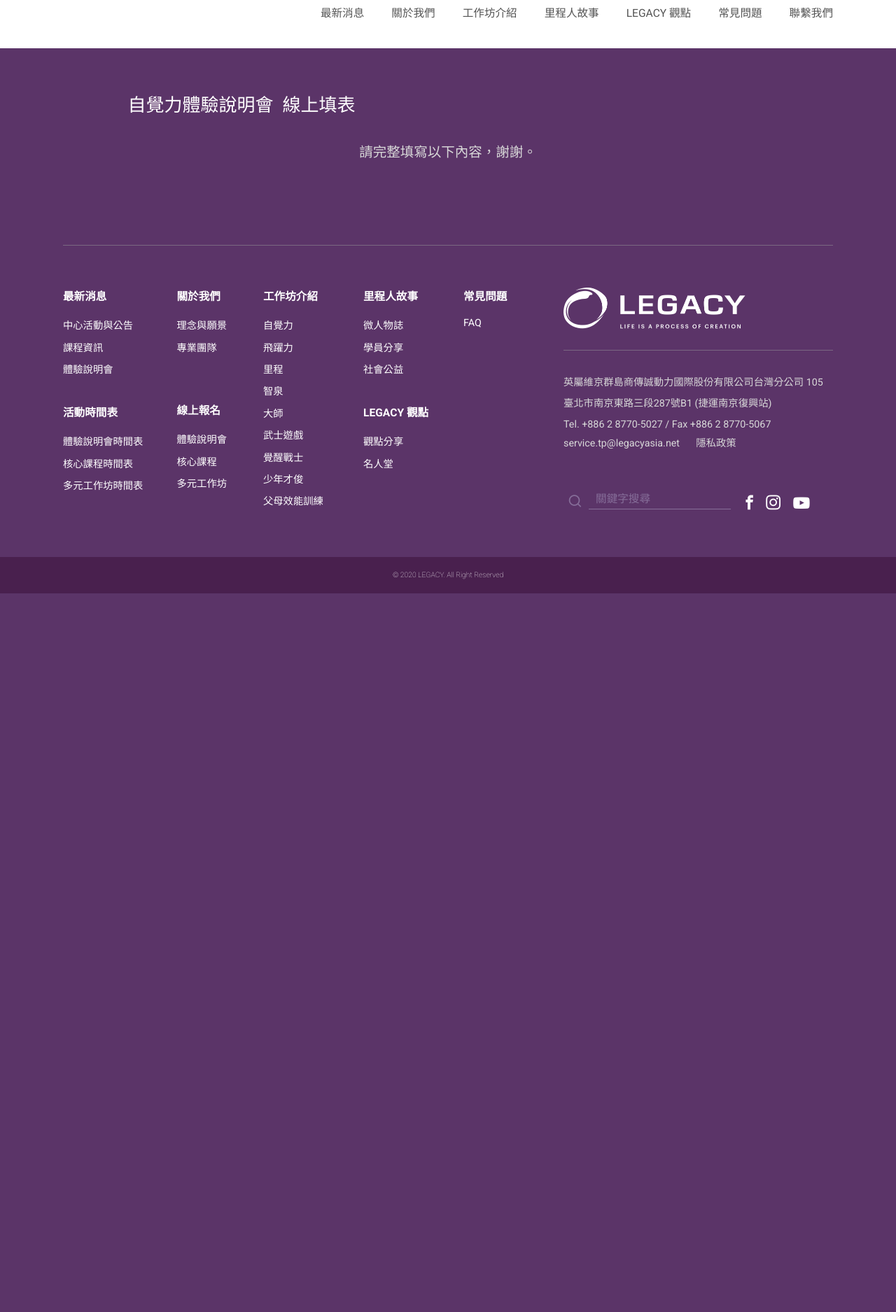
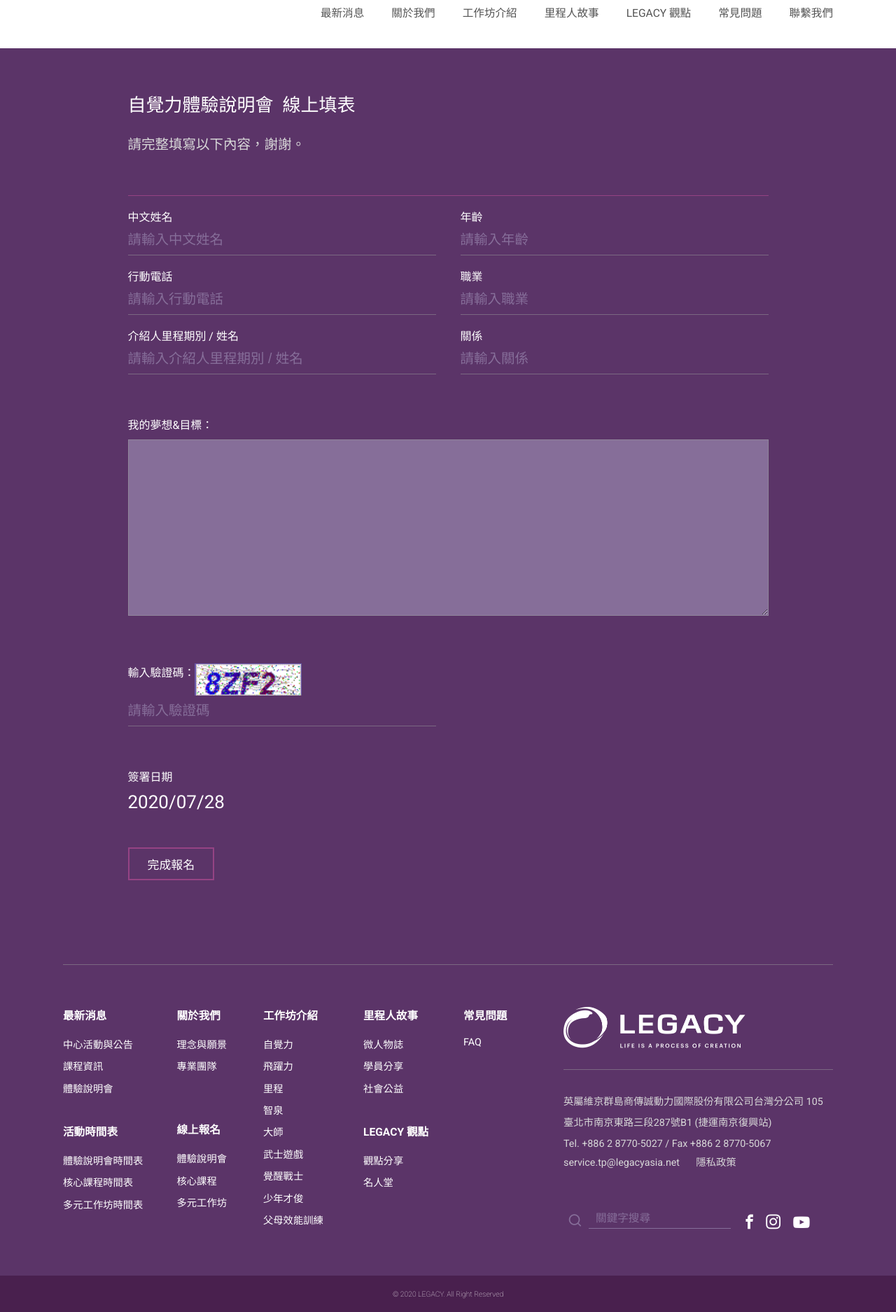
Before and after one commit to SaSaChu/Web_Leg, a PHP site: page /table_v2.html in a window 1280 px wide. Shown: the part 128-2003 px from the top of the page at 70% size. Before the commit the page ends 976 px from the top, so only its background shows below. Run offline with PHP 8.4, Linux system fonts and the light colour scheme; some libraries are stand-ins or nearby versions.

Commit message:
完成填寫報名web

```diff
--- a/css/icon.css
+++ b/css/icon.css
@@ -1,4 +1,4 @@
-@font-face { font-family: "icon"; src: url('../font/icomoon/fonts/icomoon.eot?1604465359') format('embedded-opentype'), url('../font/icomoon/fonts/icomoon.woff?1604465359') format('woff'), url('../font/icomoon/fonts/icomoon.ttf?1604465359') format('truetype'), url('../font/icomoon/fonts/icomoon.svg?1604465359') format('svg'); }
+@font-face { font-family: "icon"; src: url('../font/icomoon/fonts/icomoon.eot?1604220792') format('embedded-opentype'), url('../font/icomoon/fonts/icomoon.woff?1604220792') format('woff'), url('../font/icomoon/fonts/icomoon.ttf?1604220792') format('truetype'), url('../font/icomoon/fonts/icomoon.svg?1604220792') format('svg'); }
 *[class^="icon-"]:before, *[class*=" icon-"]:before { font-family: "icon"; speak: none; font-style: normal; font-weight: normal; font-variant: normal; }
 
 .icon-triangle-up:before { content: "\e901"; }
--- a/css/link.css
+++ b/css/link.css
@@ -170,7 +170,11 @@
 .table_text14_m { display: none; }
 @media screen and (max-width: 449px) and (min-width: 0) { .table_text14_m { display: inline-block; width: 100%; font-size: 1rem; color: white; line-height: 20px; } }
 
-.table_se { display: inline-block; width: 100%; padding-top: 35px; font-size: 1.5rem; color: #d8d8d8; }
+.table_se { display: inline-block; width: 100%; max-width: 915px; padding-top: 24px; font-size: 1.5rem; color: #d8d8d8; text-align: left; }
+
+.t_in_name { display: inline-block; font-size: 1.23rem; color: white; font-weight: 400; text-align: left; float: left; }
+
+.t_in_day { display: inline-block; width: 100%; color: white; font-size: 2rem; padding: 10px 0; text-align: left; }
 
 a { display: inline-block; cursor: pointer; text-decoration: none; outline: 0; }
 
--- a/css/public.css
+++ b/css/public.css
@@ -171,7 +171,11 @@
 .table_text14_m { display: none; }
 @media screen and (max-width: 449px) and (min-width: 0) { .table_text14_m { display: inline-block; width: 100%; font-size: 1rem; color: white; line-height: 20px; } }
 
-.table_se { display: inline-block; width: 100%; padding-top: 35px; font-size: 1.5rem; color: #d8d8d8; }
+.table_se { display: inline-block; width: 100%; max-width: 915px; padding-top: 24px; font-size: 1.5rem; color: #d8d8d8; text-align: left; }
+
+.t_in_name { display: inline-block; font-size: 1.23rem; color: white; font-weight: 400; text-align: left; float: left; }
+
+.t_in_day { display: inline-block; width: 100%; color: white; font-size: 2rem; padding: 10px 0; text-align: left; }
 
 a { display: inline-block; cursor: pointer; text-decoration: none; outline: 0; }
 
@@ -290,6 +294,8 @@
 
 .ds { display: inline-block; }
 
+.db { display: block; }
+
 .p-30-50 { padding: 2.3rem 0 3.8rem 0; }
 
 .p-60 { padding: 4.5rem; }
@@ -348,7 +354,7 @@
 .p-TD60 { padding: 4.5rem 0; }
 @media screen and (max-width: 449px) and (min-width: 0) { .p-TD60 { padding: 3rem 0; } }
 
-.m-T60 { margin-top: 4.5rem; }
+.m-T60 { margin-top: 4.5rem !important; }
 
 .m-T30 { margin-top: 2.3rem; }
 
@@ -373,7 +379,12 @@
 
 .i-a-LD { padding: 0 9rem 9rem 0; }
 
-input { border: 0 none; outline: 0; background-color: transparent; }
+input, textarea { border: 0 none; outline: 0; background-color: transparent; }
+
+.table_input { display: inline-block; width: 100%; color: white; font-size: 1.5rem; padding: 10px 0; }
+.table_input::placeholder { color: #866e99; }
+
+.table_note { display: inline-block; width: 100%; background-color: #866e99; border: 1px solid rgba(155, 155, 155, 0.5); margin: 10px 0; padding: 10px; color: white; font-size: 1.5rem; font-family: 'Roboto', 'Noto Sans TC', "Helvetica Neue", HelveticaNeue, Helvetica, Arial, sans-serif; }
 
 .img_common { display: inline-block; width: 100%; }
 
@@ -719,3 +730,11 @@
 .centbox .partnersbox .table_list_boxs .table_text .table_link { display: inline-block; float: right; width: 60%; height: 50px; text-align: center; line-height: 43px; color: white; font-size: 1.2rem; padding: 5px; background-color: #954384; -moz-transition: all 0.3s; -o-transition: all 0.3s; -webkit-transition: all 0.3s; transition: all 0.3s; }
 @media screen and (max-width: 449px) and (min-width: 0) { .centbox .partnersbox .table_list_boxs .table_text .table_link { width: 100%; font-size: 1.1rem; } }
 .centbox .partnersbox .table_list_boxs .table_text .table_link:hover { background-color: white; color: #5b3468; }
+
+.t_text_boxs { display: inline-block; width: 100%; max-width: 915px; margin-top: 60px; border-top: 1px solid #954384; }
+.t_text_boxs .t_text_box50, .t_text_boxs .t_text_box { display: inline-block; float: left; border-bottom: 1px solid rgba(155, 155, 155, 0.5); }
+.t_text_boxs .t_text_box50.t_text_nb, .t_text_boxs .t_text_box.t_text_nb { border-bottom: 0; }
+.t_text_boxs .t_text_box { width: 100%; }
+.t_text_boxs .t_text_box50 { width: calc(50% - 35px / 2); margin-right: 35px; margin-top: 17px; }
+.t_text_boxs .t_text_box50:nth-child(2n+2) { margin-right: 0; }
+.t_text_boxs .t_text_box50.db { width: 100%; margin-right: 0; }
--- a/css/space.css
+++ b/css/space.css
@@ -13,6 +13,8 @@
 .order_right { float: right; }
 
 .ds { display: inline-block; }
+
+.db { display: block; }
 
 .p-30-50 { padding: 2.3rem 0 3.8rem 0; }
 
@@ -72,7 +74,7 @@
 .p-TD60 { padding: 4.5rem 0; }
 @media screen and (max-width: 449px) and (min-width: 0) { .p-TD60 { padding: 3rem 0; } }
 
-.m-T60 { margin-top: 4.5rem; }
+.m-T60 { margin-top: 4.5rem !important; }
 
 .m-T30 { margin-top: 2.3rem; }
 
--- a/css/text.css
+++ b/css/text.css
@@ -170,4 +170,8 @@
 .table_text14_m { display: none; }
 @media screen and (max-width: 449px) and (min-width: 0) { .table_text14_m { display: inline-block; width: 100%; font-size: 1rem; color: white; line-height: 20px; } }
 
-.table_se { display: inline-block; width: 100%; padding-top: 35px; font-size: 1.5rem; color: #d8d8d8; }
+.table_se { display: inline-block; width: 100%; max-width: 915px; padding-top: 24px; font-size: 1.5rem; color: #d8d8d8; text-align: left; }
+
+.t_in_name { display: inline-block; font-size: 1.23rem; color: white; font-weight: 400; text-align: left; float: left; }
+
+.t_in_day { display: inline-block; width: 100%; color: white; font-size: 2rem; padding: 10px 0; text-align: left; }
--- a/scss/other.scss
+++ b/scss/other.scss
@@ -1,10 +1,34 @@
 @import "Ginkgo";
 @import "color";
 
-input {
+input, textarea {
   border:0 none;
   outline: 0;
   background-color: transparent;
+}
+
+.table_input {
+  display: inline-block;
+  width: 100%;
+  color: white;
+  font-size: 1.5rem;
+  padding: 10px 0;
+
+  &::placeholder {
+    color: $color_light_p;
+  }
+}
+
+.table_note {
+  display: inline-block;
+  width: 100%;
+  background-color: $color_light_p;
+  border: 1px solid $color_line;
+  margin: 10px 0;
+  padding: 10px;
+  color: white;
+  font-size: 1.5rem;
+  font-family: 'Roboto', 'Noto Sans TC', "Helvetica Neue", HelveticaNeue, Helvetica, Arial, sans-serif;
 }
 
 .img_common {
--- a/scss/public.scss
+++ b/scss/public.scss
@@ -1193,3 +1193,41 @@
     }
   }
 }
+
+
+.t_text_boxs {
+  display: inline-block;
+  width: 100%;
+  max-width: 915px;
+  margin-top: 60px;
+  border-top: 1px solid $color_second;
+
+  .t_text_box50, .t_text_box {
+    display: inline-block;
+    float: left;
+    border-bottom: 1px solid $color_line;
+
+    &.t_text_nb {
+      border-bottom: 0;
+    }
+  }
+
+  .t_text_box {
+    width: 100%;
+  }
+
+  .t_text_box50 {
+    width: calc(50% - 35px / 2);
+    margin-right: 35px;
+    margin-top: 17px;
+
+    &:nth-child(2n+2) {
+      margin-right: 0;
+    }
+
+    &.db {
+      width: 100%;
+      margin-right: 0;
+    }
+  }
+}
--- a/scss/space.scss
+++ b/scss/space.scss
@@ -32,6 +32,9 @@
   display: inline-block;
 }
 
+.db {
+  display: block;
+}
 
 .p-30-50 {
   padding: 2.3rem 0 3.8rem 0;
@@ -192,7 +195,7 @@
 
 
 .m-T60 {
-  margin-top: 4.5rem;
+  margin-top: 4.5rem !important;
 }
 
 .m-T30 {
@@ -244,6 +247,7 @@
   }
 }
 
+
 // 故事列表頁，引言
 .m-TD80 {
   margin: 6rem 0;
@@ -263,6 +267,7 @@
 
 
 
+
 // .mob-p-T6 {
 //   @include range-width(760px, 1100px) {
 //     padding-top: 6px !important;
--- a/scss/text.scss
+++ b/scss/text.scss
@@ -656,7 +656,28 @@
 .table_se {
   display: inline-block;
   width: 100%;
-  padding-top: 35px;
+  max-width: 915px;
+  padding-top: 24px;
   font-size: 1.5rem;
   color: $color_lG100;
+  text-align: left;
 }
+
+.t_in_name {
+  display: inline-block;
+  // width: 100%;
+  font-size: 1.23rem;
+  color: white;
+  font-weight: 400;
+  text-align: left;
+  float: left;
+}
+
+.t_in_day {
+  display: inline-block;
+  width: 100%;
+  color: white;
+  font-size: 2rem;
+  padding: 10px 0;
+  text-align: left;
+}
--- a/table_v2.html
+++ b/table_v2.html
@@ -153,9 +153,52 @@
     <div class='all_boxs a-bg-main all_pt60'>
       <div class="main_boxs t-b-b pb120">
         <p class="table_title">自覺力體驗說明會&nbsp;&nbsp;線上填表</p>
-
         <p class="table_se">請完整填寫以下內容，謝謝。</p>
 
+        <div class="t_text_boxs">
+          <div class="t_text_box50">
+            <p class='t_in_name'>中文姓名</p>
+            <input class='table_input' type="text" placeholder="請輸入中文姓名">
+          </div>
+          <div class="t_text_box50">
+            <p class='t_in_name'>年齡</p>
+            <input class='table_input' type="text" placeholder="請輸入年齡">
+          </div>
+          <div class="t_text_box50">
+            <p class='t_in_name'>行動電話</p>
+            <input class='table_input' type="text" placeholder="請輸入行動電話">
+          </div>
+          <div class="t_text_box50">
+            <p class='t_in_name'>職業</p>
+            <input class='table_input' type="text" placeholder="請輸入職業">
+          </div>
+          <div class="t_text_box50">
+            <p class='t_in_name'>介紹人里程期別 / 姓名</p>
+            <input class='table_input' type="text" placeholder="請輸入介紹人里程期別 / 姓名">
+          </div>
+          <div class="t_text_box50">
+            <p class='t_in_name'>關係</p>
+            <input class='table_input' type="text" placeholder="請輸入關係">
+          </div>
+
+          <div class="t_text_box t_text_nb m-T60">
+            <p class='t_in_name'>我的夢想&目標：</p>
+            <textarea class='table_note' rows="10" cols="50"></textarea>
+          </div>
+
+          <div class="t_text_box50 m-T60">
+            <p class='t_in_name'>輸入驗證碼：</p>
+            <img src="img/code.png" class='order_left'>
+            <input class='table_input' type="text" placeholder="請輸入驗證碼">
+          </div>
+
+          <div class="t_text_box50 db t_text_nb m-T60">
+            <p class='t_in_name'>簽署日期</p>
+            <div class='t_in_day'>2020/07/28</div>
+          </div>
+
+          <div class='all_boxs'><a href="" class='t_link_out_line order_left'>完成報名</a></div>
+        </div>
       </div>
     </div>
 
```
Also changed, not shown: css/other.css (+6 -1 lines), img/code.png (added).
